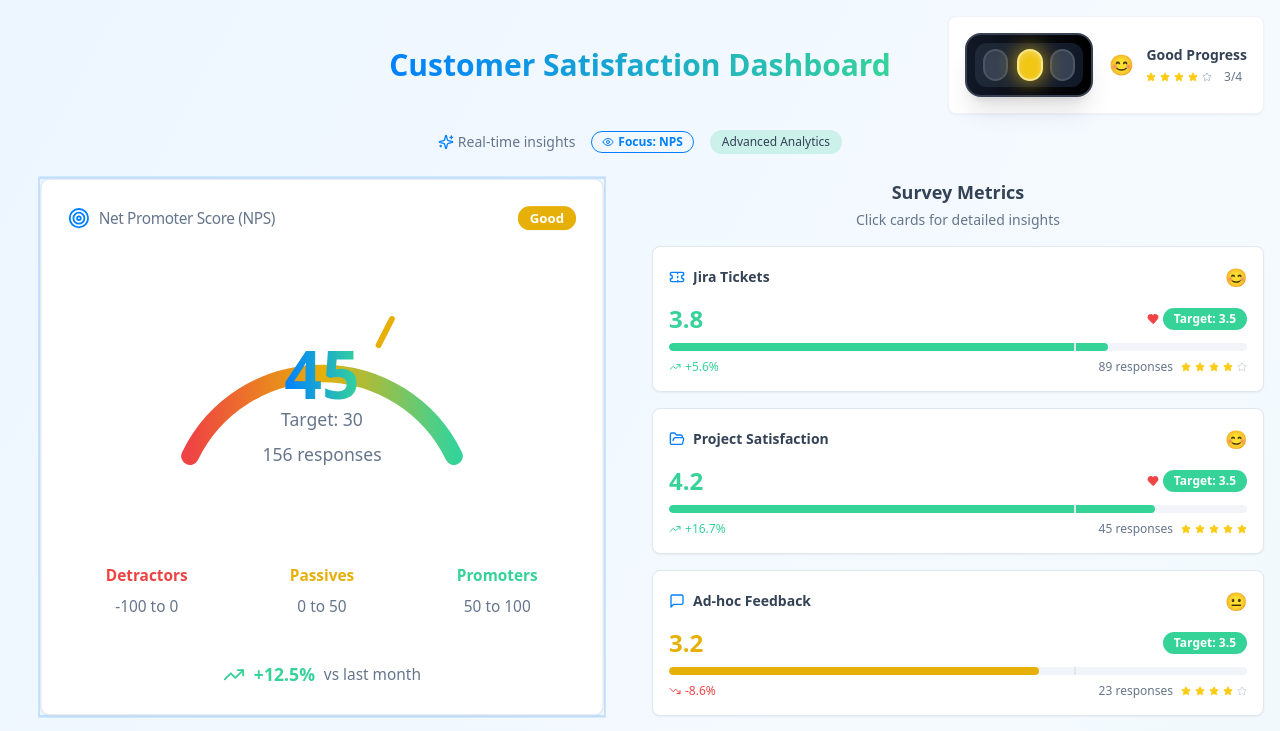
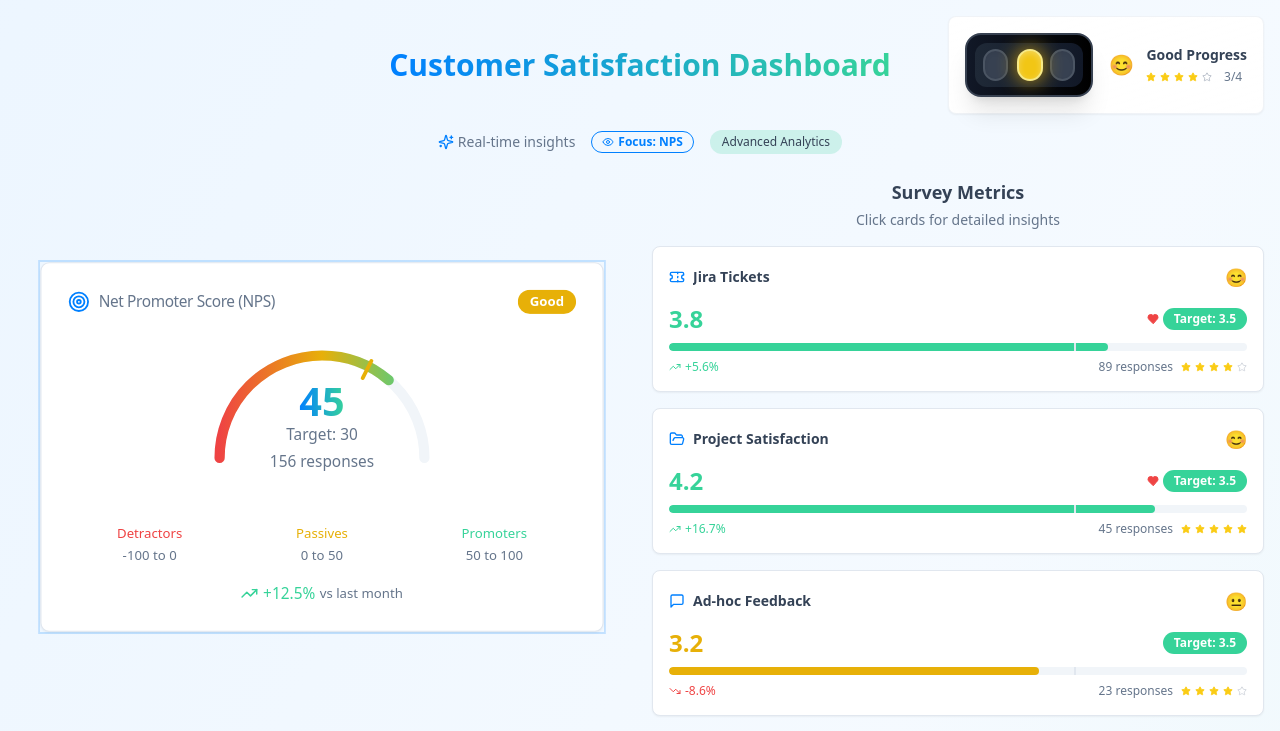
Before and after one commit to pingtanay-stack/satisfaction-sight-dashboard, a React (Vite) app: page / in a window 1280 px wide. Shown: the top 731 px of the page. Built offline with nearby package versions, Linux system fonts and the light colour scheme.

Commit message:
Fix NPS gauge and resize tile
Fixed the broken NPS gauge and made the tile slightly smaller.

```diff
--- a/src/components/dashboard/NPSGauge.tsx
+++ b/src/components/dashboard/NPSGauge.tsx
@@ -13,6 +13,9 @@ interface NPSGaugeProps {
 }
 
 export function NPSGauge({ currentScore, target, trend, respondents, className, onClick }: NPSGaugeProps) {
+  // Generate unique ID for this component instance to avoid gradient conflicts
+  const uniqueId = `gaugeGradient-${Math.random().toString(36).substr(2, 9)}`;
+
   // NPS ranges from -100 to 100, so we need to normalize for display
   const normalizedScore = ((currentScore + 100) / 200) * 100; // Convert to 0-100 percentage
   const normalizedTarget = ((target + 100) / 200) * 100;
@@ -74,46 +77,46 @@ export function NPSGauge({ currentScore, target, trend, respondents, className,
         </div>
       </CardHeader>
 
-      <CardContent className="pt-4">
-        <div className="space-y-6">
+      <CardContent className="pt-2">
+        <div className="space-y-4">
           {/* Gauge Visualization */}
-          <div className="relative flex items-center justify-center py-8">
-            <div className="relative w-80 h-48">
+          <div className="relative flex items-center justify-center py-4">
+            <div className="relative w-64 h-32">
               {/* Background arc */}
-              <svg className="w-full h-full" viewBox="0 0 240 140">
+              <svg className="w-full h-full" viewBox="0 0 200 110">
                 <path
-                  d="M 30 110 A 100 100 0 0 1 210 110"
+                  d="M 20 85 A 80 80 0 0 1 180 85"
                   fill="none"
                   stroke="hsl(var(--muted))"
-                  strokeWidth="12"
+                  strokeWidth="8"
                   strokeLinecap="round"
                 />
 
                 {/* Progress arc */}
                 <path
-                  d="M 30 110 A 100 100 0 0 1 210 110"
+                  d="M 20 85 A 80 80 0 0 1 180 85"
                   fill="none"
-                  stroke="url(#gaugeGradient)"
-                  strokeWidth="12"
+                  stroke={`url(#${uniqueId})`}
+                  strokeWidth="8"
                   strokeLinecap="round"
-                  strokeDasharray={`${(gaugeAngle / 180) * 314.16} 314.16`}
+                  strokeDasharray={`${(gaugeAngle / 180) * 251.33} 251.33`}
                   className="transition-all duration-1000 ease-out"
                 />
 
                 {/* Target indicator */}
                 <line
-                  x1={120 + 85 * Math.cos((Math.PI * (180 - targetAngle)) / 180)}
-                  y1={110 - 85 * Math.sin((Math.PI * (180 - targetAngle)) / 180)}
-                  x2={120 + 105 * Math.cos((Math.PI * (180 - targetAngle)) / 180)}
-                  y2={110 - 105 * Math.sin((Math.PI * (180 - targetAngle)) / 180)}
+                  x1={100 + 70 * Math.cos((Math.PI * (180 - targetAngle)) / 180)}
+                  y1={85 - 70 * Math.sin((Math.PI * (180 - targetAngle)) / 180)}
+                  x2={100 + 85 * Math.cos((Math.PI * (180 - targetAngle)) / 180)}
+                  y2={85 - 85 * Math.sin((Math.PI * (180 - targetAngle)) / 180)}
                   stroke="hsl(var(--warning))"
-                  strokeWidth="4"
+                  strokeWidth="3"
                   strokeLinecap="round"
                 />
 
                 {/* Gradient definition */}
                 <defs>
-                  <linearGradient id="gaugeGradient" x1="0%" y1="0%" x2="100%" y2="0%">
+                  <linearGradient id={uniqueId} x1="0%" y1="0%" x2="100%" y2="0%">
                     <stop offset="0%" stopColor="hsl(var(--destructive))" />
                     <stop offset="50%" stopColor="hsl(var(--warning))" />
                     <stop offset="100%" stopColor="hsl(var(--success))" />
@@ -122,15 +125,15 @@ export function NPSGauge({ currentScore, target, trend, respondents, className,
               </svg>
 
               {/* Center score display */}
-              <div className="absolute inset-0 flex flex-col items-center justify-end pb-8">
-                <span className="text-6xl font-bold bg-gradient-to-r from-primary to-secondary bg-clip-text text-transparent">
+              <div className="absolute inset-0 flex flex-col items-center justify-end pb-4">
+                <span className="text-4xl font-bold bg-gradient-to-r from-primary to-secondary bg-clip-text text-transparent">
                   {currentScore}
                 </span>
-                <span className="text-base text-muted-foreground font-medium">
+                <span className="text-sm text-muted-foreground font-medium">
                   Target: {target}
                 </span>
                 {respondents && (
-                  <span className="text-base text-muted-foreground mt-2">
+                  <span className="text-sm text-muted-foreground mt-1">
                     {respondents} responses
                   </span>
                 )}
@@ -139,35 +142,35 @@ export function NPSGauge({ currentScore, target, trend, respondents, className,
           </div>
 
           {/* Score ranges */}
-          <div className="grid grid-cols-3 gap-4 text-center">
-            <div className="space-y-2">
-              <div className="text-sm font-semibold text-destructive">Detractors</div>
-              <div className="text-sm text-muted-foreground">-100 to 0</div>
+          <div className="grid grid-cols-3 gap-2 text-center">
+            <div className="space-y-1">
+              <div className="text-xs font-medium text-destructive">Detractors</div>
+              <div className="text-xs text-muted-foreground">-100 to 0</div>
             </div>
-            <div className="space-y-2">
-              <div className="text-sm font-semibold text-warning">Passives</div>
-              <div className="text-sm text-muted-foreground">0 to 50</div>
+            <div className="space-y-1">
+              <div className="text-xs font-medium text-warning">Passives</div>
+              <div className="text-xs text-muted-foreground">0 to 50</div>
             </div>
-            <div className="space-y-2">
-              <div className="text-sm font-semibold text-success">Promoters</div>
-              <div className="text-sm text-muted-foreground">50 to 100</div>
+            <div className="space-y-1">
+              <div className="text-xs font-medium text-success">Promoters</div>
+              <div className="text-xs text-muted-foreground">50 to 100</div>
             </div>
           </div>
 
           {/* Trend */}
-          <div className="flex items-center justify-center gap-2 pt-4">
+          <div className="flex items-center justify-center gap-1">
             {isPositiveTrend ? (
-              <TrendingUp className="h-5 w-5 text-success" />
+              <TrendingUp className="h-4 w-4 text-success" />
             ) : (
-              <TrendingDown className="h-5 w-5 text-destructive" />
+              <TrendingDown className="h-4 w-4 text-destructive" />
             )}
             <span className={cn(
-              "text-base font-semibold",
+              "text-sm font-medium",
               isPositiveTrend ? "text-success" : "text-destructive"
             )}>
               {isPositiveTrend ? "+" : ""}{trend.toFixed(1)}%
             </span>
-            <span className="text-sm text-muted-foreground">vs last month</span>
+            <span className="text-xs text-muted-foreground">vs last month</span>
           </div>
         </div>
       </CardContent>
```
